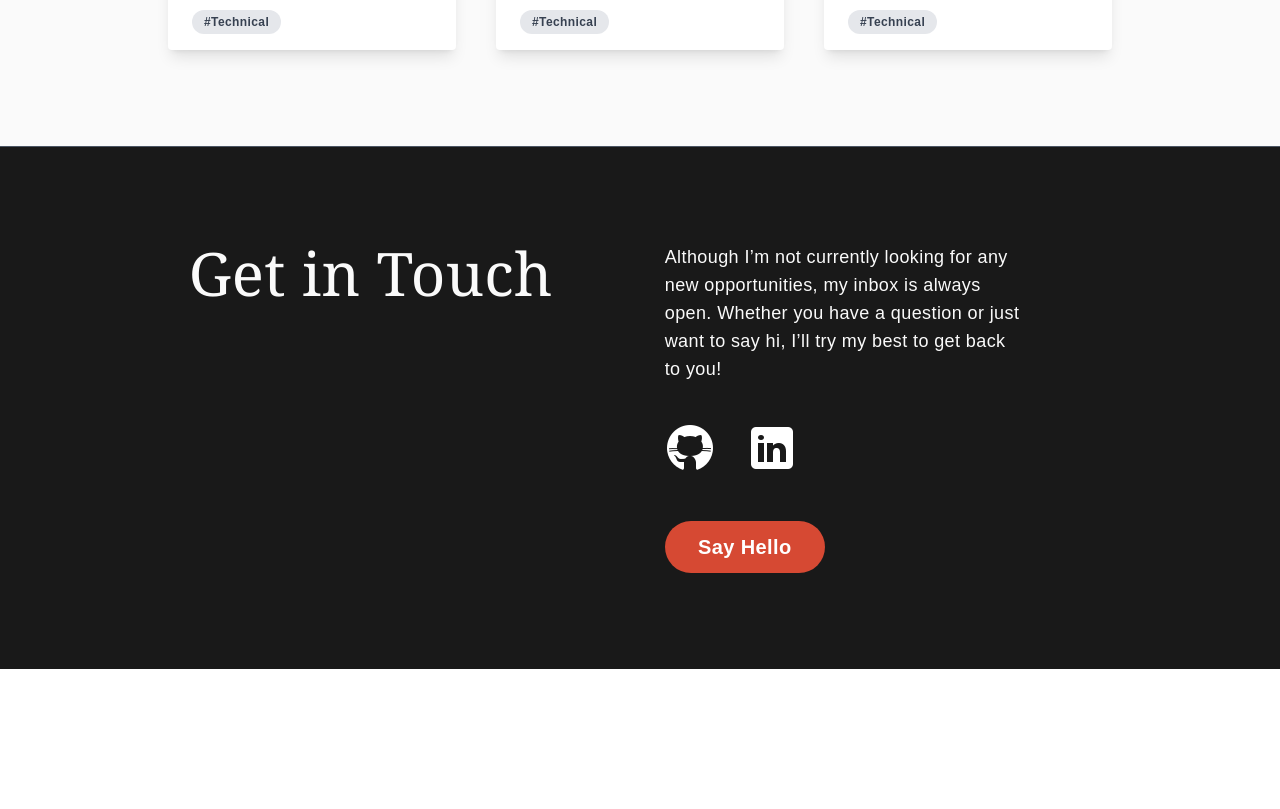
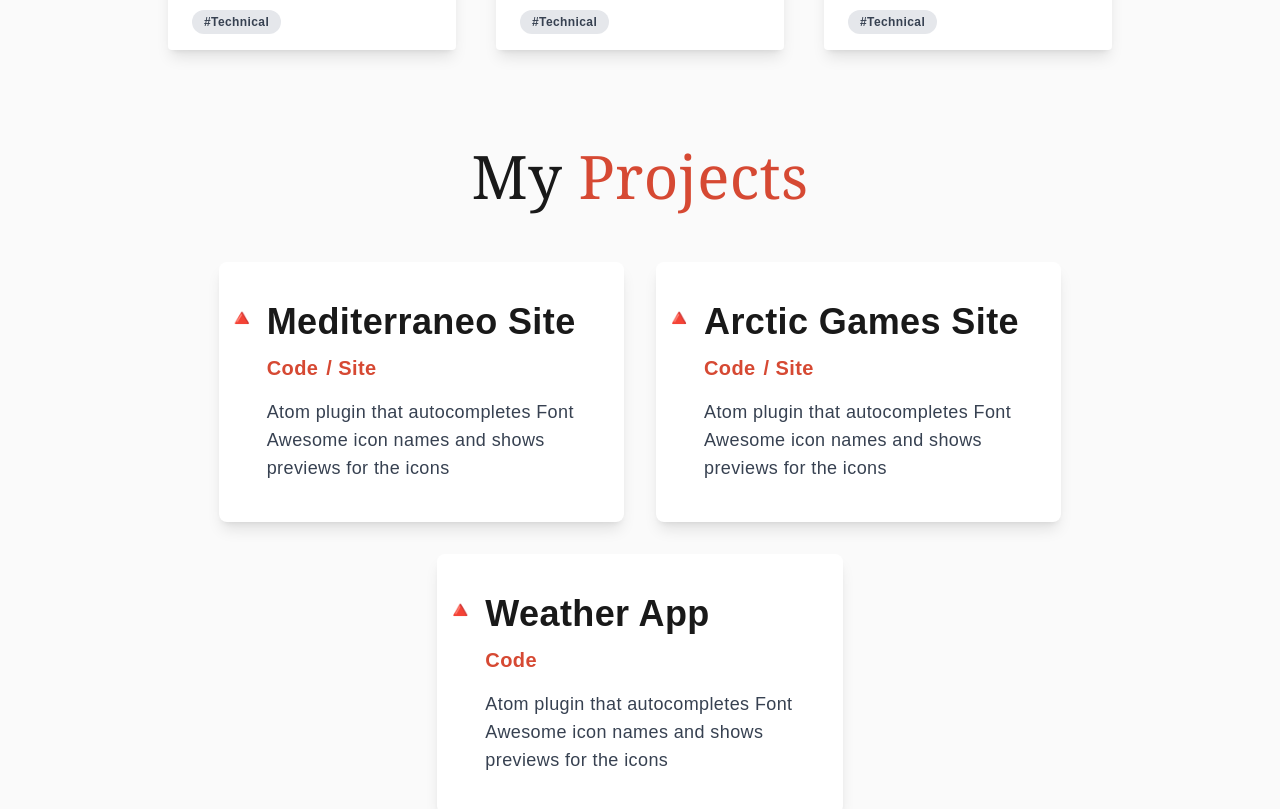
Before and after one commit to DamianoSchirinzi-Dev/portfolio-site, a Next.js app: page / in a window 1280 px wide. Shown: the part 2862-3671 px from the top of the page. Before the commit the page ends 3531 px from the top, so only its background shows below. Built offline with nearby package versions, Linux system fonts and the light colour scheme.

Commit message:
Implemented Project section
New section & card design

```diff
--- /dev/null
+++ b/components/ProjectCard.tsx
@@ -0,0 +1,33 @@
+interface ProjectCardProps {
+  title: string;
+  codeUrl: string;
+  siteUrl?: string;
+  synopsis: string;
+}
+
+export default function ProjectCard(props: ProjectCardProps) {
+  return (
+    <div className="py-6 bg-white rounded-lg shadow-lg hover:animate-pulse text-custom_dark lg:w-1/3 lg:py-10">
+      <div className="relative flex flex-col pl-12 pr-10">
+        <h1 className="absolute text-2xl left-2">🔺</h1>
+        <h1 className="text-lg font-bold sm:text-xl lg:text-2xl xl:text-4xl lg:pb-3">
+          {props.title}
+        </h1>
+        <div className="flex gap-2 font-semibold text-custom_highlight lg:text-lg xl:text-xl">
+          <a className="hover:underline underline-offset-8" href="https://github.com/DamianoSchirinzi-Dev/mediterraneo-restaurant_template">
+            Code
+          </a>
+          {props.siteUrl != null && (
+            <a className="hover:underline underline-offset-8" href="https://github.com/DamianoSchirinzi-Dev/mediterraneo-restaurant_template">
+              / Site
+            </a>
+          )}
+        </div>
+        <p className="pt-2 text-sm text-gray-700 lg:text-base xl:text-lg xl:pt-4">
+          Atom plugin that autocompletes Font Awesome icon names and shows
+          previews for the icons
+        </p>
+      </div>
+    </div>
+  );
+}
--- /dev/null
+++ b/components/ProjectsSection.tsx
@@ -0,0 +1,31 @@
+import ProjectCard from "./ProjectCard";
+
+export default function ProjectsSection() {
+  return (
+    <div className="flex flex-col items-center h-full px-8 gap-14 bg-custom_light">
+      <h1 className="font-serif text-5xl text-custom_dark lg:text-6xl">
+        My <strong className="text-custom_highlight">Projects</strong>
+      </h1>
+
+      <div className="flex flex-col items-center justify-center gap-8 pb-14 sm:flex-row sm:flex-wrap">
+        <ProjectCard
+          title="Mediterraneo Site"
+          codeUrl="https://github.com/DamianoSchirinzi-Dev/mediterraneo-restaurant_template"
+          siteUrl="https://github.com/DamianoSchirinzi-Dev/mediterraneo-restaurant_template"
+          synopsis="Use the responsive variants of the width utilities to build responsive grid layouts."
+        />
+        <ProjectCard
+          title="Arctic Games Site"
+          codeUrl="https://github.com/DamianoSchirinzi-Dev/mediterraneo-restaurant_template"
+          siteUrl="https://github.com/DamianoSchirinzi-Dev/mediterraneo-restaurant_template"
+          synopsis="A website for an up and coming games studio!"
+        />
+        <ProjectCard
+          title="Weather App"
+          codeUrl="https://github.com/DamianoSchirinzi-Dev/mediterraneo-restaurant_template"
+          synopsis="A Frontend Next App to get the weather!"
+        />
+      </div>
+    </div>
+  );
+}
--- a/pages/index.tsx
+++ b/pages/index.tsx
@@ -3,6 +3,7 @@ import Footer from "@/components/Footer";
 import Navigation from "@/components/Navigation";
 import AboutSection from "@/components/AboutSection";
 import BlogSection from "@/components/BlogSection";
+import ProjectsSection from "@/components/ProjectsSection";
 
 export default function Home() {
   return (
@@ -14,6 +15,7 @@ export default function Home() {
 
       <AboutSection />
       <BlogSection />
+      <ProjectsSection/>
       <Footer />
     </main>
   );
```
